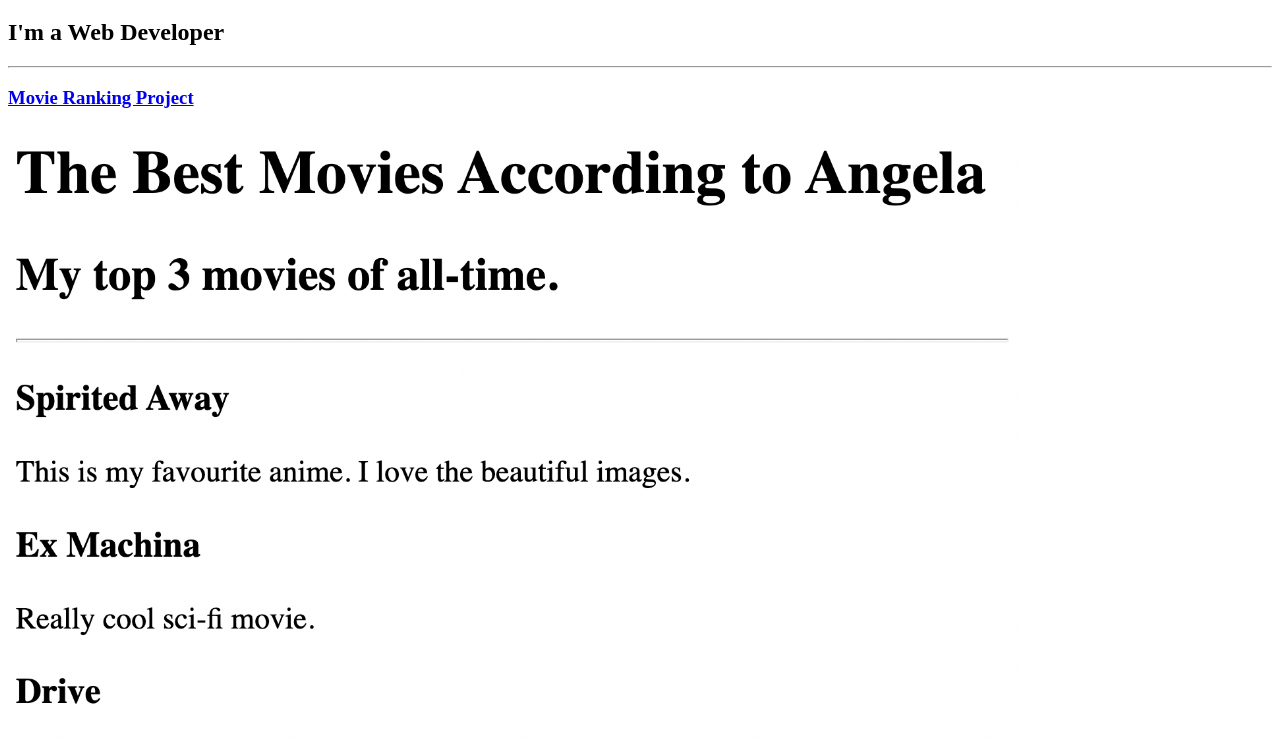
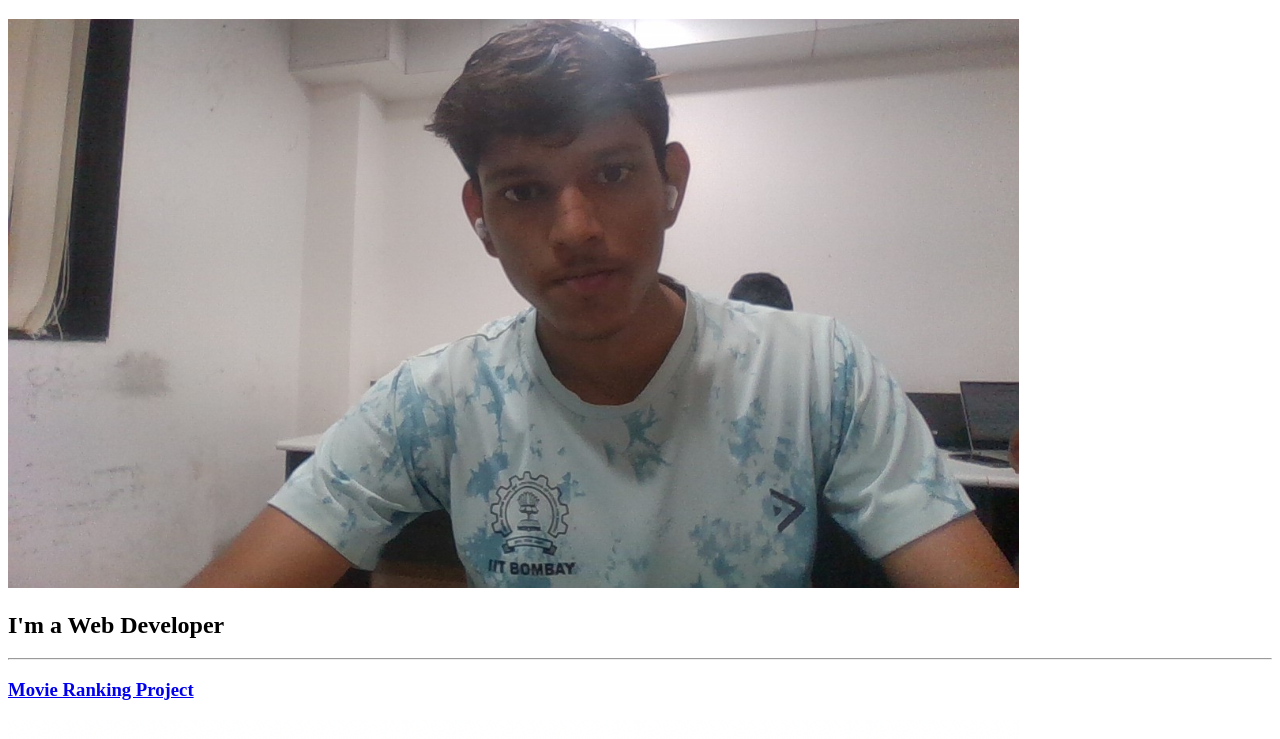
Before and after one commit to Jayveer174/HTML-Portfolio, a plain HTML site: page index.html in a window 1280 px wide. Shown: the part 61-800 px from the top of the page. Drawn offline with Linux system fonts and the light colour scheme.

Commit message:
Add files via upload

```diff
--- a/index.html
+++ b/index.html
@@ -23,6 +23,11 @@ https://developer.mozilla.org/en-US/docs/Web/HTML/Element/img#attr-height -->
   </head>
   <body>
     <h1>Jayveer's Portfolio</h1>
+
+    <img
+      style="height: 50%; width: 80%; object-fit: contain"
+      src="WIN_20240430_03_05_58_Pro.jpg"
+    />
     <h2>I'm a Web Developer</h2>
     <hr />
     <h3><a href="./public/movie-ranking.html">Movie Ranking Project</a></h3>
```
Also changed, not shown: WIN_20240430_03_05_58_Pro.jpg (added).
